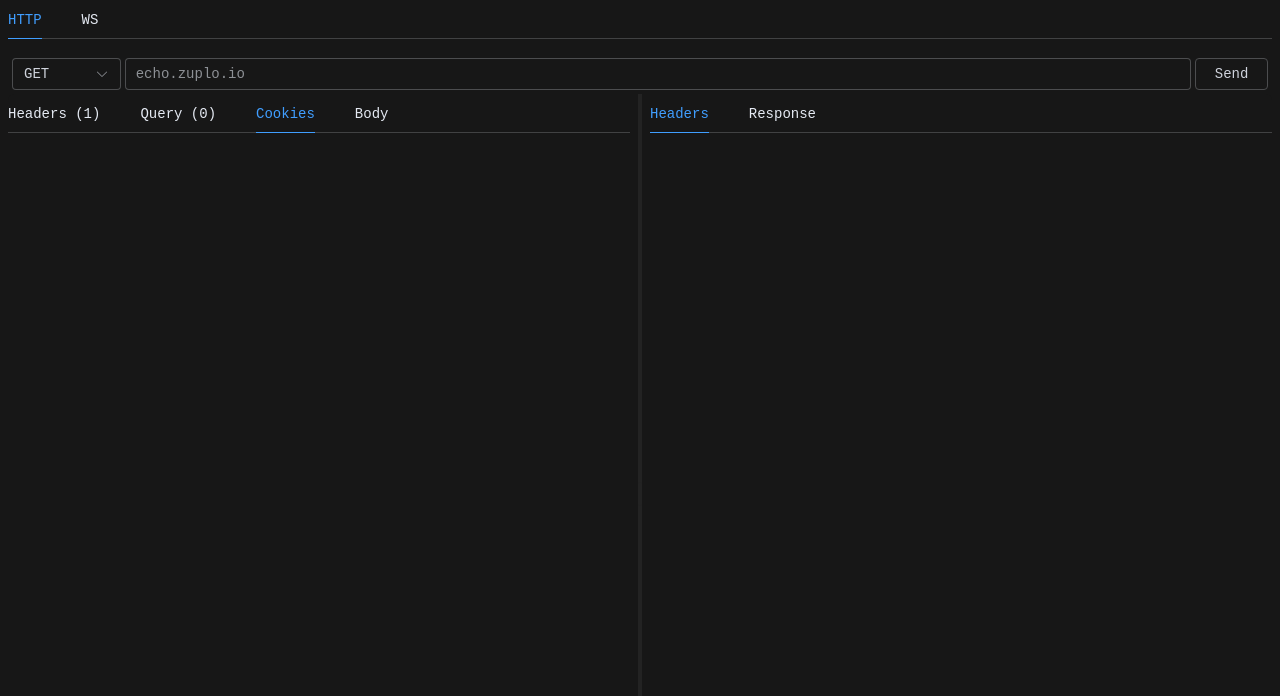
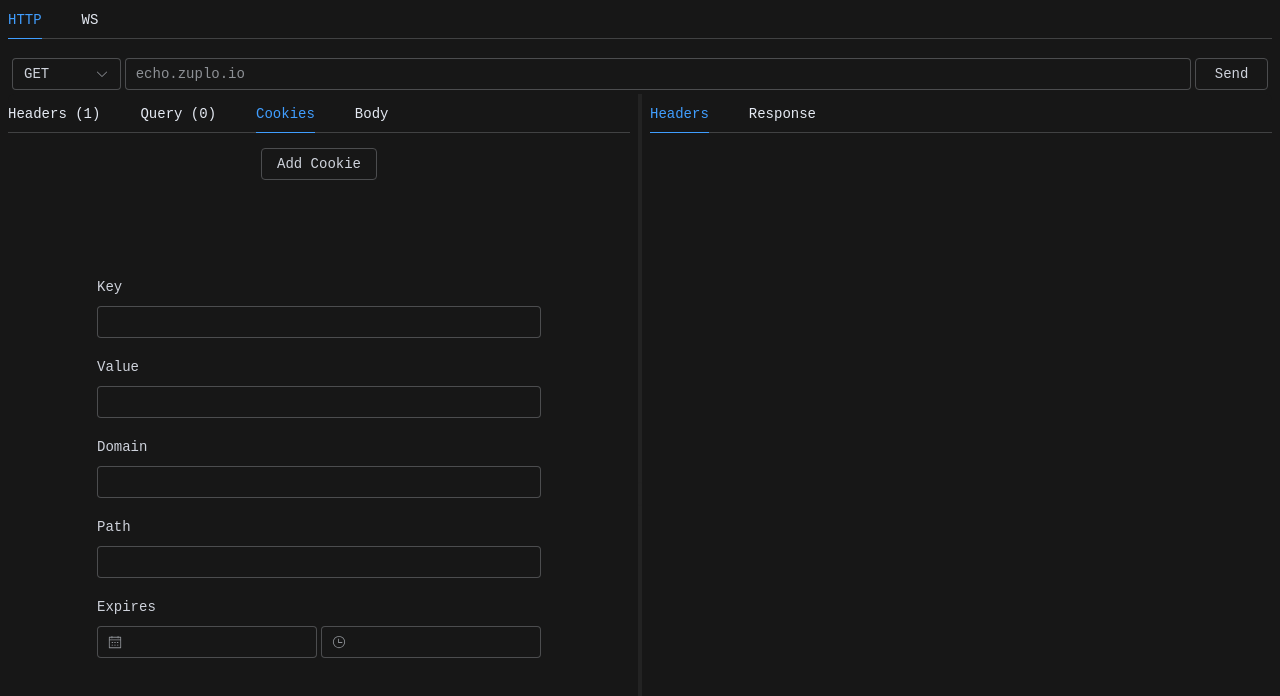
Before and after one commit to lorypelli/FetchTTP, a Vue app in the folder frontend/: page / in a window 1280 px wide. Both pictures are taken after a click on the tab "Cookies". Shown: the top 696 px of the page. Built offline with nearby package versions, Linux system fonts and the light colour scheme; a web font is replaced by a local one.

Commit message:
starting cookies

```diff
--- a/frontend/src/components/Split.vue
+++ b/frontend/src/components/Split.vue
@@ -1,7 +1,8 @@
 <script setup lang="ts">
-import { ElButton, ElCheckbox, ElInput, ElTabPane, ElTabs, ElText, ElDivider, ElScrollbar } from 'element-plus';
+import { ElButton, ElCheckbox, ElInput, ElTabPane, ElTabs, ElText, ElDivider, ElScrollbar, ElForm, ElFormItem, ElDatePicker, ElTimePicker } from 'element-plus';
 import Splitter from 'primevue/splitter';
 import SplitterPanel from 'primevue/splitterpanel';
+import { ref } from 'vue';
 defineOptions({
     // eslint-disable-next-line vue/multi-word-component-names
     name: 'Split',
@@ -14,7 +15,11 @@ defineOptions({
         ElButton,
         ElCheckbox,
         ElText,
-        ElDivider
+        ElDivider,
+        ElForm,
+        ElFormItem,
+        ElDatePicker,
+        ElTimePicker
     }
 });
 const props = defineProps<{
@@ -24,6 +29,18 @@ const props = defineProps<{
     response: string,
     type: 'http' | 'ws'
 }>();
+const form = ref({
+    key: ref(''),
+    value: ref(''),
+    domain: ref(''),
+    path: ref(''),
+    expires: ref({
+        date: ref(''),
+        time: ref('')
+    }),
+    secure: ref(false),
+    http_only: ref(false)
+});
 </script>
 
 <script lang="ts">
@@ -184,7 +201,31 @@ export default {
                         </div>
                     </ElScrollbar>
                 </ElTabPane>
-                <ElTabPane label="Cookies"></ElTabPane>
+                <ElTabPane label="Cookies" class="flex justify-center relative h-[510px]">
+                    <ElButton>Add Cookie</ElButton>
+                    <div class="flex absolute top-1/4">
+                        <ElForm label-position="top">
+                            <ElFormItem label="Key">
+                                <ElInput v-model="form.key" />
+                            </ElFormItem>
+                            <ElFormItem label="Value">
+                                <ElInput v-model="form.value" />
+                            </ElFormItem>
+                            <ElFormItem label="Domain">
+                                <ElInput v-model="form.domain" />
+                            </ElFormItem>
+                            <ElFormItem label="Path">
+                                <ElInput v-model="form.path" />
+                            </ElFormItem>
+                            <ElFormItem label="Expires">
+                                <div class="flex space-x-1">
+                                    <ElDatePicker v-model="form.expires.date" />
+                                    <ElTimePicker v-model="form.expires.time" />
+                                </div>
+                            </ElFormItem>
+                        </ElForm>
+                    </div>
+                </ElTabPane>
                 <ElTabPane label="Body" v-if="props.type == 'http'">
                     <ElInput v-model="body" type="textarea" resize="none" />
                 </ElTabPane>
```
